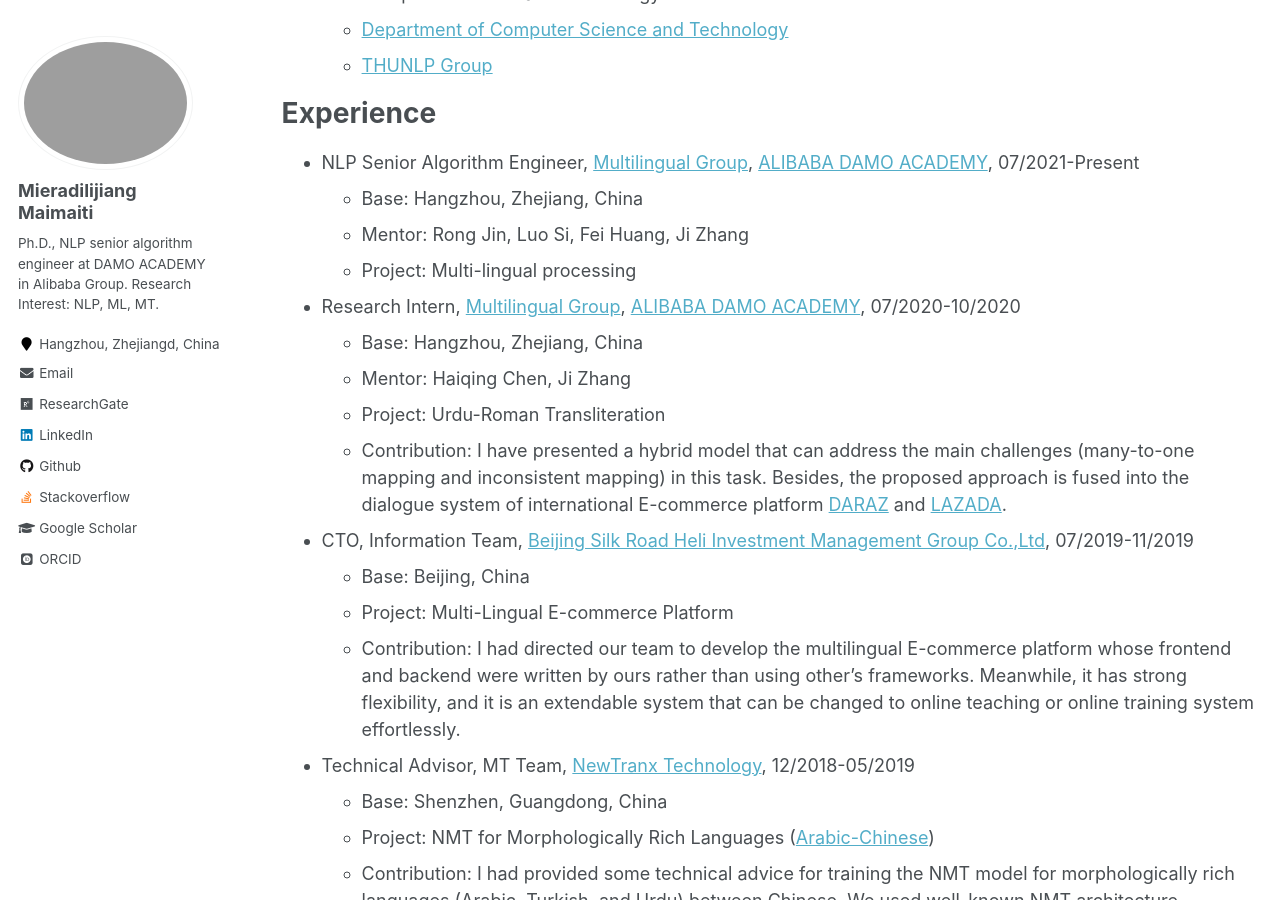
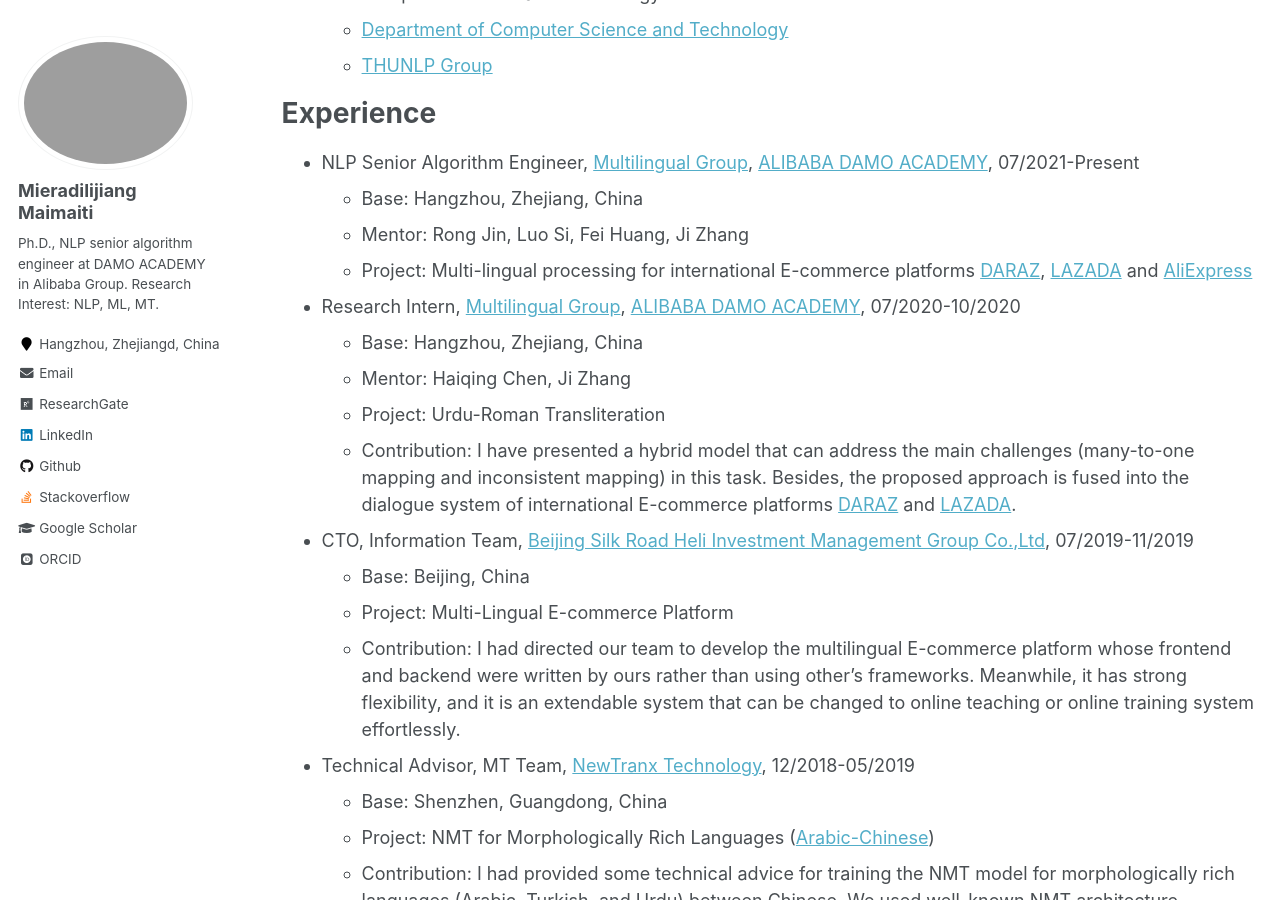
Before and after one commit to miradel51/miradel51.github.io, a Jekyll site: the page built from _pages/cv.md, in a window 1280 px wide and 900 px high, scrolled down 749 px. Built offline with Jekyll 4.4.1, drawn with Linux system fonts in a browser that asks for light colours; some web fonts are replaced.

Commit message:
update cv.md

```diff
--- a/_pages/cv.md
+++ b/_pages/cv.md
@@ -36,13 +36,13 @@ Experience
 * NLP Senior Algorithm Engineer, [Multilingual Group](https://damo.alibaba.com/labs/language-technology), [ALIBABA DAMO ACADEMY](https://damo.alibaba.com/), 07/2021-Present
   * Base: Hangzhou, Zhejiang, China
   * Mentor: Rong Jin, Luo Si, Fei Huang, Ji Zhang
-  * Project: Multi-lingual processing
+  * Project: Multi-lingual processing for international E-commerce platforms [DARAZ](https://www.daraz.pk/), [LAZADA](https://www.lazada.com/en/) and [AliExpress](https://www.aliexpress.com/)
 * Research Intern, [Multilingual Group](https://damo.alibaba.com/labs/language-technology), [ALIBABA DAMO ACADEMY](https://damo.alibaba.com/), 07/2020-10/2020
   * Base: Hangzhou, Zhejiang, China
   * Mentor: Haiqing Chen, Ji Zhang
   * Project: Urdu-Roman Transliteration
   * Contribution: I have presented a hybrid model that can address the main challenges (many-to-one mapping and inconsistent mapping) in this task.
-Besides, the proposed approach is fused into the dialogue system of international E-commerce platform [DARAZ](https://www.daraz.pk/) and [LAZADA](https://www.lazada.com/en/).
+Besides, the proposed approach is fused into the dialogue system of international E-commerce platforms [DARAZ](https://www.daraz.pk/) and [LAZADA](https://www.lazada.com/en/).
 * CTO, Information Team, [Beijing Silk Road Heli Investment Management Group Co.,Ltd](https://www.helibazar.com/index.html), 07/2019-11/2019
   * Base: Beijing, China
   * Project: Multi-Lingual E-commerce Platform
```
